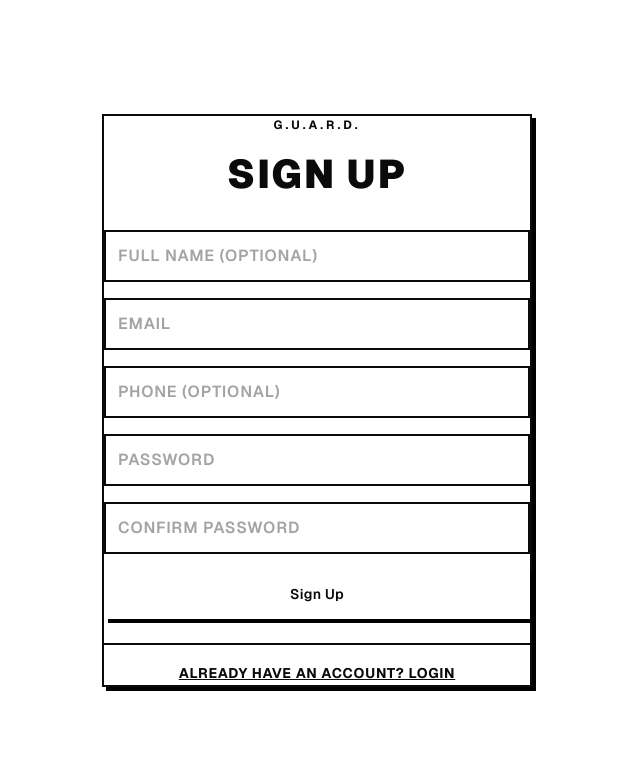
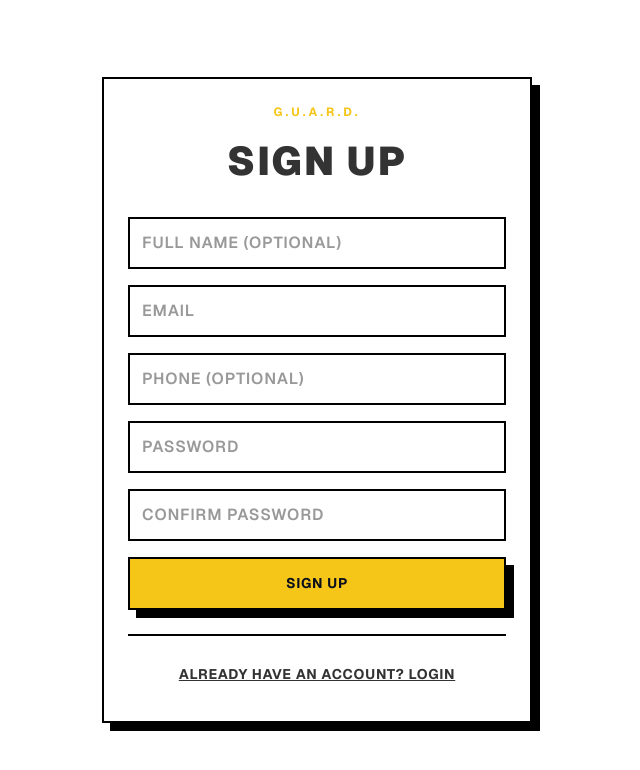
Before and after one commit to jbjohnsonjohn-star/guard_parent_dashboard, a Next.js app: page /signup in a window 1280 px wide. Shown: the top 770 px of the page, without its empty margins (323-963 px from the left). Built offline with nearby package versions, Linux system fonts and the light colour scheme.

Commit message:
Restored v1: Import from GitHub

```diff
--- a/app/globals.css
+++ b/app/globals.css
@@ -5,37 +5,25 @@
   --font-mono: 'Geist Mono', 'Geist Mono Fallback';
 }
 
-/* Neobrutalist Design System - Monochrome */
+/* Neobrutalist Design System */
 :root {
-  /* Core Monochrome Palette */
-  --nb-black: #0a0a0a;
+  /* Primary Colors */
+  --nb-navy: #0a0f1e;
   --nb-white: #ffffff;
-  --nb-gray-50: #fafafa;
-  --nb-gray-100: #f5f5f5;
-  --nb-gray-200: #e5e5e5;
-  --nb-gray-300: #d4d4d4;
-  --nb-gray-400: #a3a3a3;
-  --nb-gray-500: #737373;
-  --nb-gray-600: #525252;
-  --nb-gray-700: #404040;
-  --nb-gray-800: #262626;
-  --nb-gray-900: #171717;
+  --nb-gray-light: #f5f5f5;
+  --nb-gray-dark: #333333;
 
-  /* Semantic Status Colors (only for indicators) */
+  /* Semantic Colors */
   --nb-secure: #22c55e;
-  --nb-warning: #f59e0b;
-  --nb-critical: #ef4444;
-  --nb-info: #3b82f6;
+  --nb-critical-freeze: #f59e0b;
+  --nb-critical-abduction: #ef4444;
+  --nb-alert-off-route: #f97316;
+  --nb-brand: #f5c518;
 
   /* Effects */
-  --nb-border: 2px solid #0a0a0a;
-  --nb-shadow: 4px 4px 0px 0px rgba(0, 0, 0, 1);
-  --nb-shadow-sm: 2px 2px 0px 0px rgba(0, 0, 0, 1);
-  --nb-shadow-hover: 6px 6px 0px 0px rgba(0, 0, 0, 1);
-
-  /* Sidebar */
-  --sidebar-width: 260px;
-  --sidebar-collapsed-width: 72px;
+  --nb-border: 2px solid #000000;
+  --nb-shadow: 8px 8px 0px 0px rgba(0, 0, 0, 1);
+  --nb-shadow-hover: 10px 10px 0px 0px rgba(0, 0, 0, 1);
 }
 
 * {
@@ -43,8 +31,8 @@
 }
 
 body {
-  background-color: var(--nb-gray-100);
-  color: var(--nb-black);
+  background-color: var(--nb-navy);
+  color: var(--nb-white);
   font-family: 'Geist', sans-serif;
   -webkit-font-smoothing: antialiased;
   -moz-osx-font-smoothing: grayscale;
@@ -53,53 +41,38 @@ body {
 }
 
 html {
-  background-color: var(--nb-gray-100);
-}
-
-/* Scrollbar styling */
-::-webkit-scrollbar {
-  width: 8px;
-  height: 8px;
-}
-
-::-webkit-scrollbar-track {
-  background: var(--nb-gray-200);
-}
-
-::-webkit-scrollbar-thumb {
-  background: var(--nb-gray-400);
-  border-radius: 4px;
-}
-
-::-webkit-scrollbar-thumb:hover {
-  background: var(--nb-gray-500);
+  background-color: var(--nb-navy);
 }
 
 /* Base Styles */
 input, textarea, select {
   border: var(--nb-border);
   background-color: var(--nb-white);
-  color: var(--nb-black);
+  color: var(--nb-gray-dark);
   font-family: inherit;
   padding: 0.75rem;
   font-size: 1rem;
 }
 
 input::placeholder, textarea::placeholder {
-  color: var(--nb-gray-400);
+  color: #999999;
 }
 
 input:focus, textarea:focus, select:focus {
   outline: none;
-  box-shadow: 0 0 0 2px var(--nb-black);
+  border-color: var(--nb-brand);
+  box-shadow: 0 0 0 2px var(--nb-navy), 0 0 0 4px var(--nb-brand);
 }
 
 button {
-  font-weight: 600;
-  letter-spacing: 0.02em;
+  font-weight: 700;
+  text-transform: uppercase;
+  letter-spacing: 0.05em;
+  border: var(--nb-border);
   transition: all 0.15s ease;
   cursor: pointer;
   font-size: 0.875rem;
+  padding: 0.75rem 1.25rem;
 }
 
 /* Neobrutalist Card */
@@ -107,8 +80,9 @@ button {
   border: var(--nb-border);
   box-shadow: var(--nb-shadow);
   background-color: var(--nb-white);
-  color: var(--nb-black);
+  color: var(--nb-gray-dark);
   transition: all 0.15s ease;
+  padding: 1.5rem;
 }
 
 .nb-card:hover {
@@ -116,23 +90,23 @@ button {
   box-shadow: var(--nb-shadow-hover);
 }
 
-.nb-card-dark {
-  background-color: var(--nb-black);
+.nb-card-navy {
+  background-color: var(--nb-navy);
   color: var(--nb-white);
-  border: 2px solid var(--nb-gray-800);
+  border: 2px solid var(--nb-white);
 }
 
-/* Status Pills */
+/* Neobrutalist Pill (Badge) */
 .nb-pill {
-  display: inline-flex;
-  align-items: center;
-  gap: 0.375rem;
-  border: 2px solid currentColor;
-  padding: 0.25rem 0.625rem;
-  font-weight: 600;
-  font-size: 0.6875rem;
+  display: inline-block;
+  border: 2px solid #000000;
+  padding: 0.25rem 0.75rem;
+  font-weight: 700;
+  font-size: 0.75rem;
   text-transform: uppercase;
   letter-spacing: 0.05em;
+  background-color: var(--nb-white);
+  color: var(--nb-gray-dark);
 }
 
 .nb-pill-secure {
@@ -141,67 +115,166 @@ button {
   color: var(--nb-white);
 }
 
-.nb-pill-warning {
-  background-color: var(--nb-warning);
-  border-color: var(--nb-warning);
-  color: var(--nb-black);
+.nb-pill-freeze {
+  background-color: var(--nb-critical-freeze);
+  border-color: var(--nb-critical-freeze);
+  color: var(--nb-navy);
 }
 
-.nb-pill-critical {
-  background-color: var(--nb-critical);
-  border-color: var(--nb-critical);
+.nb-pill-abduction {
+  background-color: var(--nb-critical-abduction);
+  border-color: var(--nb-critical-abduction);
   color: var(--nb-white);
 }
 
-/* Pulsing Animation for Critical Alerts */
-@keyframes pulse-critical {
+.nb-pill-off-route {
+  background-color: var(--nb-alert-off-route);
+  border-color: var(--nb-alert-off-route);
+  color: var(--nb-white);
+}
+
+.nb-pill-brand {
+  background-color: var(--nb-brand);
+  border-color: var(--nb-brand);
+  color: var(--nb-navy);
+}
+
+/* Pulsing Border Animation */
+@keyframes nb-pulse-border {
   0%, 100% {
-    box-shadow: var(--nb-shadow), 0 0 0 0 rgba(239, 68, 68, 0.4);
+    border-color: var(--nb-critical-abduction);
+    box-shadow: var(--nb-shadow), 0 0 0 3px var(--nb-critical-abduction);
   }
   50% {
-    box-shadow: var(--nb-shadow), 0 0 0 8px rgba(239, 68, 68, 0);
+    border-color: #ff6b6b;
+    box-shadow: var(--nb-shadow), 0 0 0 6px rgba(239, 68, 68, 0.3);
   }
 }
 
 .nb-pulse-critical {
-  animation: pulse-critical 2s cubic-bezier(0.4, 0, 0.6, 1) infinite;
+  animation: nb-pulse-border 1.5s cubic-bezier(0.4, 0, 0.6, 1) infinite;
 }
 
 /* Typography */
 h1, h2, h3, h4, h5, h6 {
-  font-weight: 700;
-  letter-spacing: -0.02em;
+  font-weight: 900;
+  text-transform: uppercase;
+  letter-spacing: 0.05em;
   line-height: 1.2;
   margin: 0;
+}
+
+h1 {
+  font-size: 2.5rem;
+}
+
+h2 {
+  font-size: 2rem;
+}
+
+h3 {
+  font-size: 1.5rem;
 }
 
 p {
   margin: 0;
 }
 
+/* Utility Classes */
+.text-brand {
+  color: var(--nb-brand);
+}
+
+.text-secure {
+  color: var(--nb-secure);
+}
+
+.text-critical-freeze {
+  color: var(--nb-critical-freeze);
+}
+
+.text-critical-abduction {
+  color: var(--nb-critical-abduction);
+}
+
+.text-alert-off-route {
+  color: var(--nb-alert-off-route);
+}
+
+.border-l-brand {
+  border-left: 4px solid var(--nb-brand);
+}
+
+.border-l-secure {
+  border-left: 4px solid var(--nb-secure);
+}
+
+.border-l-freeze {
+  border-left: 4px solid var(--nb-critical-freeze);
+}
+
+.border-l-abduction {
+  border-left: 4px solid var(--nb-critical-abduction);
+}
+
+.border-l-off-route {
+  border-left: 4px solid var(--nb-alert-off-route);
+}
+
 /* Monospace for data */
 .nb-mono {
   font-family: 'Geist Mono', monospace;
   font-weight: 500;
-  letter-spacing: 0.02em;
+  letter-spacing: 0.05em;
 }
 
-/* Desktop Layout - Sidebar + Content */
+/* Responsive Layout - Desktop Sidebar */
 @media (min-width: 768px) {
+  /* Desktop sidebar */
   .desktop-sidebar {
     display: flex !important;
   }
 
+  /* Desktop top bar */
   .desktop-topbar {
     display: flex !important;
   }
 
+  /* Hide mobile bottom nav on desktop */
   .mobile-bottom-nav {
     display: none !important;
   }
 
+  /* Remove max-width constraint */
+  .content-container {
+    max-width: none;
+  }
+
+  /* Grid layout for devices */
+  .device-grid {
+    grid-template-columns: 1fr 1fr;
+  }
+
+  /* Hide mobile welcome header */
   .mobile-header {
     display: none !important;
+  }
+
+  /* Empty state spans full width on desktop */
+  .empty-state-span {
+    grid-column: 1 / -1;
+  }
+
+  /* Add padding for sidebar */
+  .main-content {
+    margin-left: 0;
+  }
+}
+
+/* 3-column grid on large screens */
+@media (min-width: 1280px) {
+  .device-grid {
+    grid-template-columns: 1fr 1fr 1fr;
   }
 }
 
@@ -212,22 +285,27 @@ p {
   }
 
   .desktop-sidebar {
-    display: none !important;
+    display: none;
   }
 
   .desktop-topbar {
-    display: none !important;
+    display: none;
   }
 
   .mobile-bottom-nav {
-    display: flex !important;
+    display: flex;
+  }
+
+  .device-grid {
+    grid-template-columns: 1fr;
+  }
+
+  .content-container {
+    max-width: 430px;
+  }
+
+  /* Hide empty state spanning on mobile */
+  .empty-state-span {
+    grid-column: auto;
   }
 }
-
-/* Utility Classes */
-.text-secure { color: var(--nb-secure); }
-.text-warning { color: var(--nb-warning); }
-.text-critical { color: var(--nb-critical); }
-.bg-secure { background-color: var(--nb-secure); }
-.bg-warning { background-color: var(--nb-warning); }
-.bg-critical { background-color: var(--nb-critical); }
```
